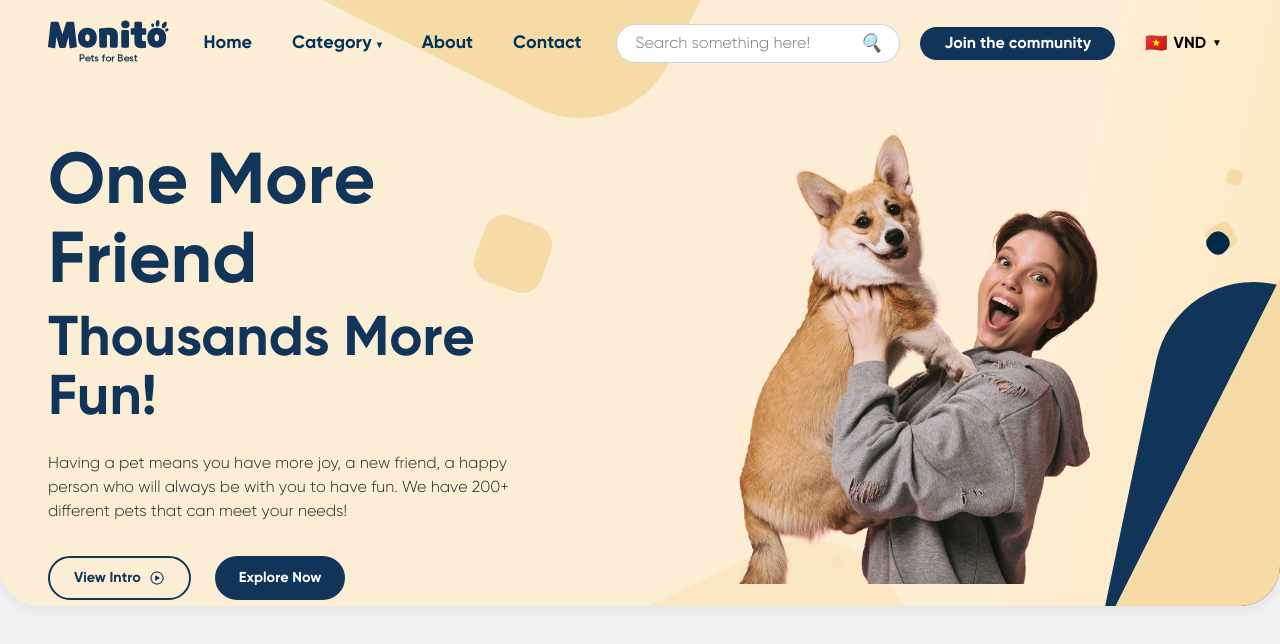
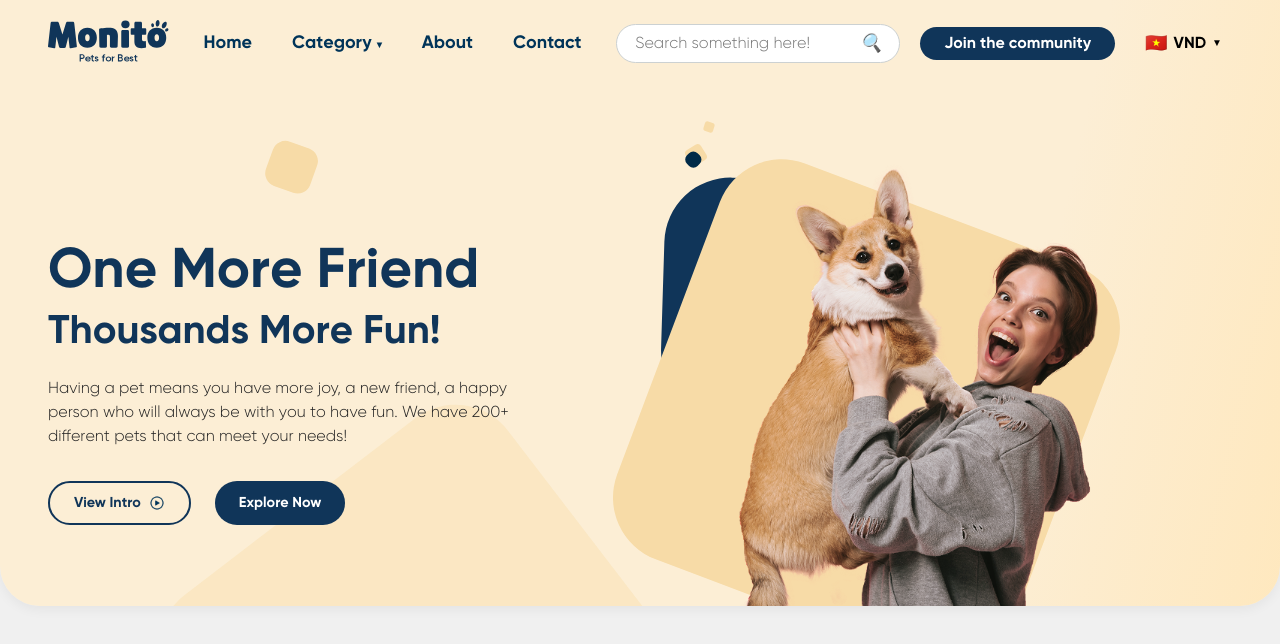
Before and after one commit to PedroBolson/ecommerce-pets, a React (Vite) app in the folder frontend/: page / in a window 1280 px wide. Shown: the top 644 px of the page. Built offline with nearby package versions, Linux system fonts and the light colour scheme; a web font is replaced by a local one.

Commit message:
Fixing hero for smaller desktop screen

```diff
--- a/frontend/src/storecomponents/SectionHero/SectionHero.css
+++ b/frontend/src/storecomponents/SectionHero/SectionHero.css
@@ -11,19 +11,13 @@
     margin-bottom: 2rem;
 }
 
-.hero-shape-rect2 {
-    position: absolute;
-    top: 322px;
-    left: 1105px;
-    width: 635px;
-    height: 635px;
-    border-radius: 99px;
-    transform: rotate(-78.23deg);
-    background-color: #103559;
-    z-index: 0;
+:root {
+    --viewport-width: 100vw;
+    --viewport-height: 100vh;
 }
 
 .hero-shape-rect1,
+.hero-shape-rect2,
 .hero-shape-rect3,
 .hero-shape-rect4,
 .hero-shape-rect5,
@@ -33,71 +27,84 @@
     position: absolute;
     background-color: #F7DBA7;
     z-index: 1;
+    transform-origin: center;
 }
 
+
 .hero-shape-rect1 {
-    top: 289px;
-    left: 1153px;
-    width: 635px;
-    height: 635px;
-    border-radius: 99px;
-    transform: rotate(-63.35deg);
+    top: calc(272 / 1080 * var(--viewport-height));
+    left: calc(983 / 1920 * var(--viewport-width));
+    width: calc(635 / 1920 * var(--viewport-width));
+    height: calc(635 / 1920 * var(--viewport-width));
+    border-radius: calc(99 / 1920 * var(--viewport-width));
+    transform: rotate(-69.35deg);
+}
+
+.hero-shape-rect2 {
+    top: calc(252 / 1080 * var(--viewport-height));
+    left: calc(982 / 1920 * var(--viewport-width));
+    width: calc(358 / 1920 * var(--viewport-width));
+    height: calc(335 / 1920 * var(--viewport-width));
+    border-radius: calc(99 / 1920 * var(--viewport-width));
+    transform: rotate(-88.23deg);
+    background-color: #103559;
+    z-index: 0;
 }
 
 .hero-shape-rect3 {
-    top: 219px;
-    left: 478px;
-    width: 70px;
-    height: 70px;
-    border-radius: 20px;
+    top: calc(195 / 1080 * var(--viewport-height));
+    left: calc(402 / 1920 * var(--viewport-width));
+    width: calc(70 / 1920 * var(--viewport-width));
+    height: calc(70 / 1920 * var(--viewport-width));
+    border-radius: calc(20 / 1920 * var(--viewport-width));
     transform: rotate(-70.23deg);
 }
 
 .hero-shape-rect4 {
-    top: 170px;
-    left: 1227px;
-    width: 15px;
-    height: 15px;
-    border-radius: 4px;
+    top: calc(165 / 1080 * var(--viewport-height));
+    left: calc(1056 / 1920 * var(--viewport-width));
+    width: calc(15 / 1920 * var(--viewport-width));
+    height: calc(15 / 1920 * var(--viewport-width));
+    border-radius: calc(4 / 1920 * var(--viewport-width));
     transform: rotate(-72.79deg);
 }
 
 .hero-shape-rect5 {
-    top: 232px;
-    left: 1207px;
-    width: 22px;
-    height: 22px;
-    border-radius: 9px;
+    top: calc(205 / 1080 * var(--viewport-height));
+    left: calc(1029 / 1920 * var(--viewport-width));
+    width: calc(22 / 1920 * var(--viewport-width));
+    height: calc(22 / 1920 * var(--viewport-width));
+    border-radius: calc(9 / 1920 * var(--viewport-width));
     transform: rotate(44.85deg);
     background-color: #002A48;
     z-index: 2;
 }
 
 .hero-shape-rect6 {
-    top: 224px;
-    left: 1208px;
-    width: 27px;
-    height: 27px;
-    border-radius: 6px;
+    top: calc(197 / 1080 * var(--viewport-height));
+    left: calc(1030 / 1920 * var(--viewport-width));
+    width: calc(27 / 1920 * var(--viewport-width));
+    height: calc(27 / 1920 * var(--viewport-width));
+    border-radius: calc(6 / 1920 * var(--viewport-width));
     transform: rotate(58deg);
 }
 
 .hero-shape-rect7 {
-    top: 613px;
-    left: 388px;
-    width: 635px;
-    height: 635px;
-    border-radius: 99px;
-    transform: rotate(-25.47deg);
+    top: calc(625 / 1080 * var(--viewport-height));
+    left: calc(325 / 1920 * var(--viewport-width));
+    width: calc(635 / 1920 * var(--viewport-width));
+    height: calc(635 / 1920 * var(--viewport-width));
+    border-radius: calc(99 / 1920 * var(--viewport-width));
+    transform: rotate(-37.47deg);
     opacity: 0.4;
 }
 
 .hero-shape-rect8 {
-    top: -592px;
-    left: 166px;
-    width: 635px;
-    height: 635px;
-    border-radius: 99px;
+    top: calc(-695 / 1080 * var(--viewport-height));
+    left: calc(75 / 1920 * var(--viewport-width));
+    width: calc(635 / 1920 * var(--viewport-width));
+    height: calc(635 / 1920 * var(--viewport-width));
+    border-radius: calc(99 / 1920 * var(--viewport-width));
     transform: rotate(-63.23deg);
 }
 
@@ -256,40 +263,28 @@
     cursor: pointer;
 }
 
-@media (max-width: 992px) {
-    .hero-section {
-        border-bottom-left-radius: 30px;
-        border-bottom-right-radius: 30px;
+@media (max-width: 1350px) {
+    .hero-image {
+        margin-top: 7%;
     }
 
-    .hero-container {
-        flex-direction: column;
-        text-align: center;
-        padding-top: 6rem;
+    .hero-title {
+        font-size: 3.5rem;
     }
 
-    .hero-content {
-        max-width: 100%;
-        margin-bottom: 2rem;
-    }
-
-    .hero-image-container {
-        width: 100%;
-        margin-right: 0;
-    }
-
-    .hero-buttons {
-        justify-content: center;
-    }
-
-    .hero-shape-rect1,
-    .hero-shape-rect2,
-    .hero-shape-rect3,
-    .hero-shape-rect4,
-    .hero-shape-rect5,
-    .hero-shape-rect6,
-    .hero-shape-rect7,
-    .hero-shape-rect8 {
-        display: none;
+    .hero-subtitle {
+        font-size: 2.5rem;
     }
 }
+
+@media (max-width: 1240px) {
+    .hero-image {
+        margin-top: 15%;
+    }
+}
+
+@media (max-width: 1110px) {
+    .hero-image {
+        margin-top: 27%;
+    }
+}
```
